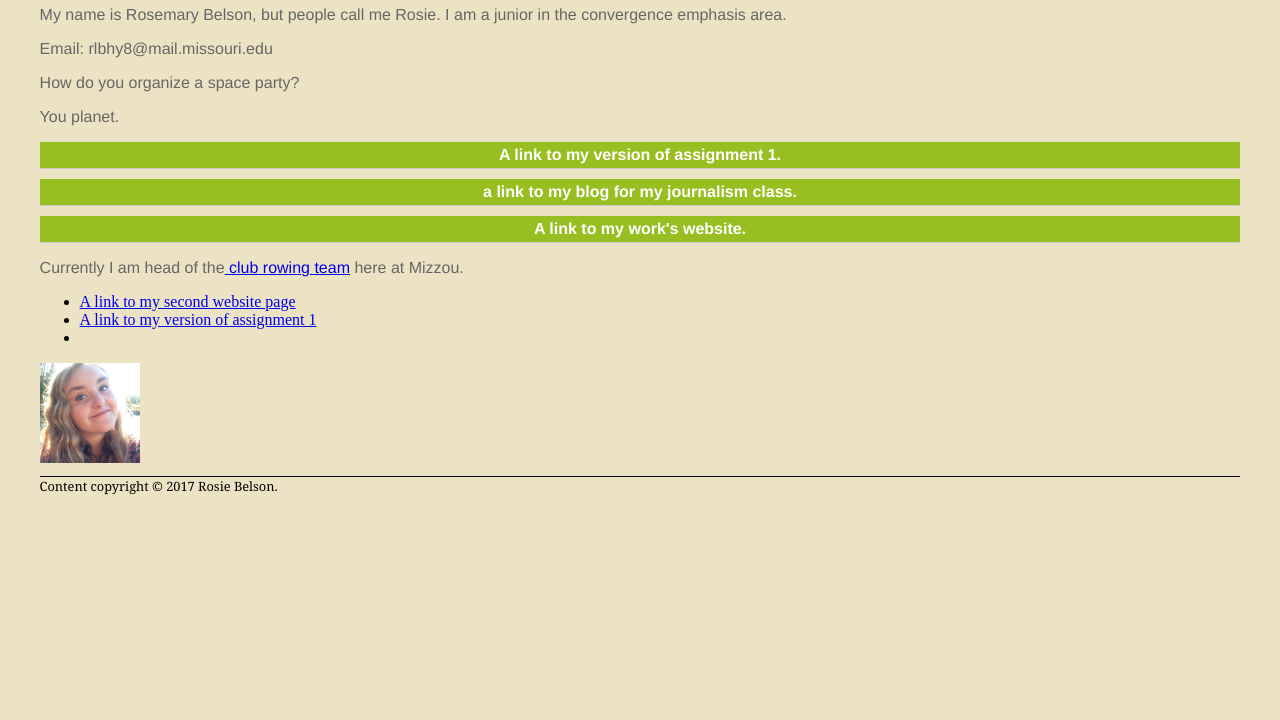
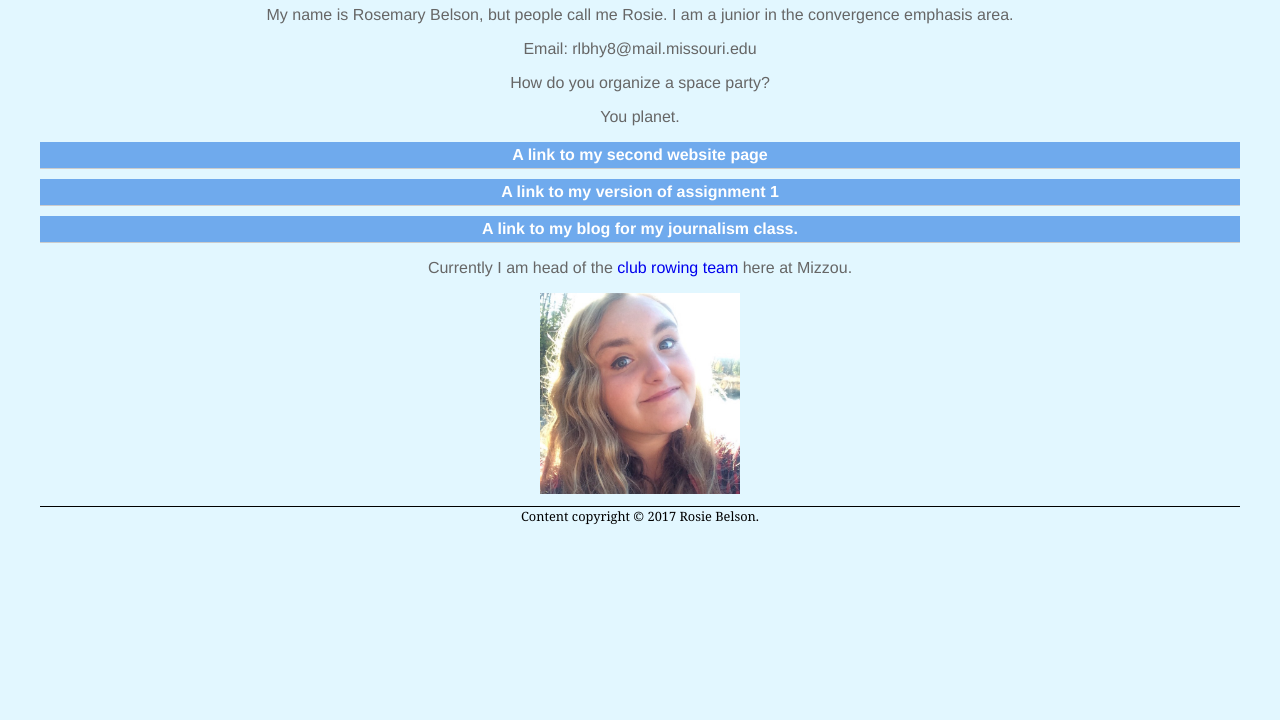
Before and after one commit to J4502-ss17/rosiebelson, a plain HTML site: page index.html in a window 1280 px wide. Shown: the part 80-800 px from the top of the page. Drawn offline with Linux system fonts and the light colour scheme.

Commit message:
Changes for css assignment

```diff
--- a/css_example/style.css
+++ b/css_example/style.css
@@ -67,6 +67,7 @@ body {
   font-size: 0.8em;
   border-top: 1px solid black;
 }
+
 img {
   /*tag*/
   border: none;
--- a/index.html
+++ b/index.html
@@ -7,8 +7,8 @@
 <head>
 	<title>	Rosie Belson Assignment 1</title>
   <meta http-equiv="content-type" content="text/html;charset=utf-8" />
-  <meta name="viewport" content="width=device-width, initial-scale=1">
-  <link rel="stylesheet" type="text/css" href="style.css">
+  <meta name="viewport" content="width=device-width, initial-scale=1"/>
+  <link rel="stylesheet" type="text/css" href="style.css"/>
   </head>
 
   <body>
@@ -20,24 +20,18 @@
       <p>Email: rlbhy8@mail.missouri.edu</p>
       <p>How do you organize a space party?</p>
       <p>You planet.</p>
-    </div id="header">
+    </div>
 
-      <ul id=nav>
-          <li><a href="oldindex.html">A link to my version of assignment 1.
-          <li><a href="http://www.rosiebelson.wordpress.com">a link to my blog for my journalism class.</a></li>
-          <li><a href="http://ipp.missouri.edu">A link to my work's website.</a></li>
+    <ul id="nav">
+      <li><a href="Index2.html">A link to my second website page</a></li>
+      <li><a href="oldindex.html">A link to my version of assignment 1</a></li>
+      <li><a href="http://www.rosiebelson.wordpress.com">A link to my blog for my journalism class.</a></li>
+    </ul>
 
-      </ul>
-
-      <p>Currently I am head of the<a href="http://mizzou.orgsync.com/org/murowingclub/Events"> club rowing team</a> here at Mizzou.</p>
-
-      <ul>
-        <li><a href="Index2.html">A link to my second website page</a></li>
-        <li><a href="oldindex.html">A link to my version of assignment 1</a><li>
-      </ul>
+    <p id="secondlink">Currently I am head of the<a href="http://mizzou.orgsync.com/org/murowingclub/Events"> club rowing team</a> here at Mizzou.</p>
 
       <a href="mailto:rlbhy8@mail.missouri.edu">
-      <img src="Pic.jpg" alt="A picture of Rosie." title="My cat Fluffly" width="100px" />
+      <img src="Pic.jpg" alt="A picture of Rosie." title="Picture of me" width="200px" />
       </a>
       <p id="footer">Content copyright &copy; 2017 Rosie Belson.</p>
     </div>
--- a/style.css
+++ b/style.css
@@ -6,14 +6,16 @@ p {
 }
 
 h1{
+  color: #6faaed;
   font-family: Georgia, "Times New Roman", serif;
 }
 
 body {
-  background-color: #ebe3c3;
+  background-color: #e2f7ff;
 }
 
 #container {
+  text-align: center;
   width: 95%;
   /*margin-top: 0;
   margin-right: auto;
@@ -38,7 +40,7 @@ body {
 #nav a:link, #nav a:visited {
   display: block;
   color: #ffffff;
-  background-color: #98bf21;
+  background-color: #6faaed;
   font-weight: bold;
   text-align:center;
   text-decoration: none;
@@ -46,9 +48,13 @@ body {
   font-family: Helvetica, Arial, sans-serif;
 }
 
+#secondlink a:link, #nav a:visited {
+  text-decoration: none;
+}
+
 #nav a:hover, #nav a:active {
   /*id*/
-  background-color: #7a991a;
+  background-color: #002c9b;
 }
 
 .caption{
@@ -67,6 +73,7 @@ body {
   font-size: 0.8em;
   border-top: 1px solid black;
 }
+
 img {
   /*tag*/
   border: none;
```
